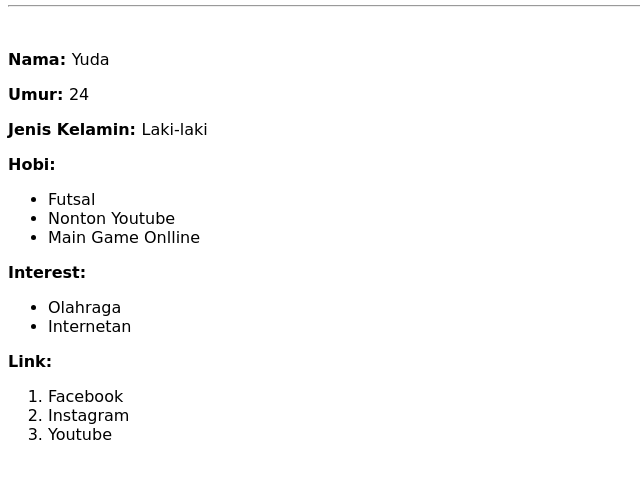
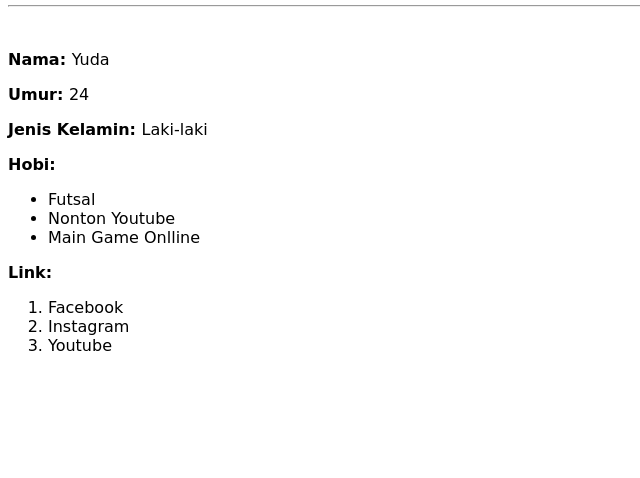
Before and after one commit to prayudaprianggara/latihan-git, a plain HTML site: page index.html in a window 1280 px wide. Shown: the part 68-546 px from the top of the page, without its empty margins (0-640 px from the left). Drawn offline with Linux system fonts and the light colour scheme.

Commit message:
hapus interest

```diff
--- a/index.html
+++ b/index.html
@@ -18,13 +18,6 @@
             <li>Main Game Onlline</li>
         </ul>
 
-        <!-- Ini buat nampilin interest  -->
-        <b>Interest: </b>
-        <ul>
-            <li>Olahraga</li>
-            <li>Internetan</li>
-        </ul>
-
         <!-- Untuk menampilkan Link -->
         <b>Link: </b>
         <ol>
```
